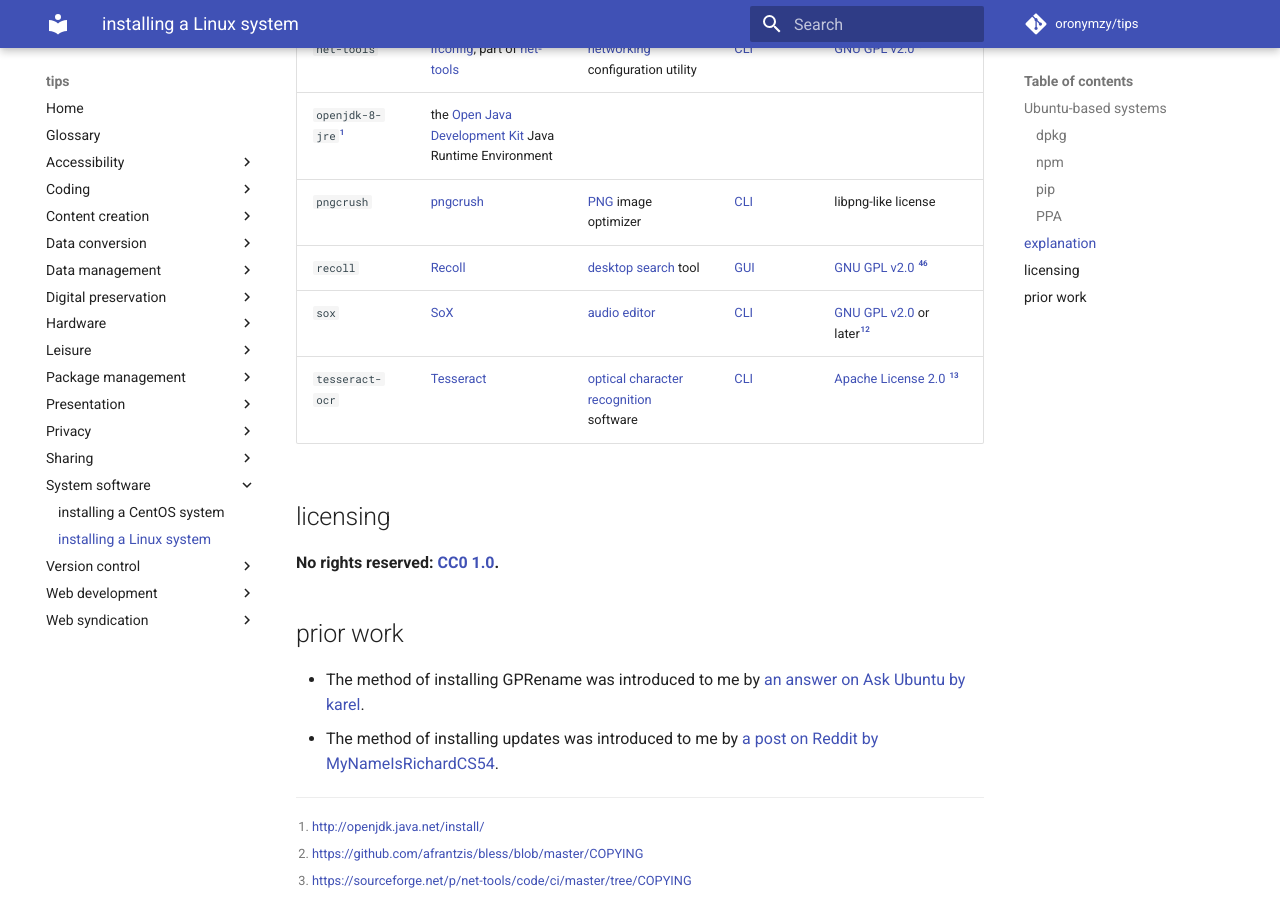
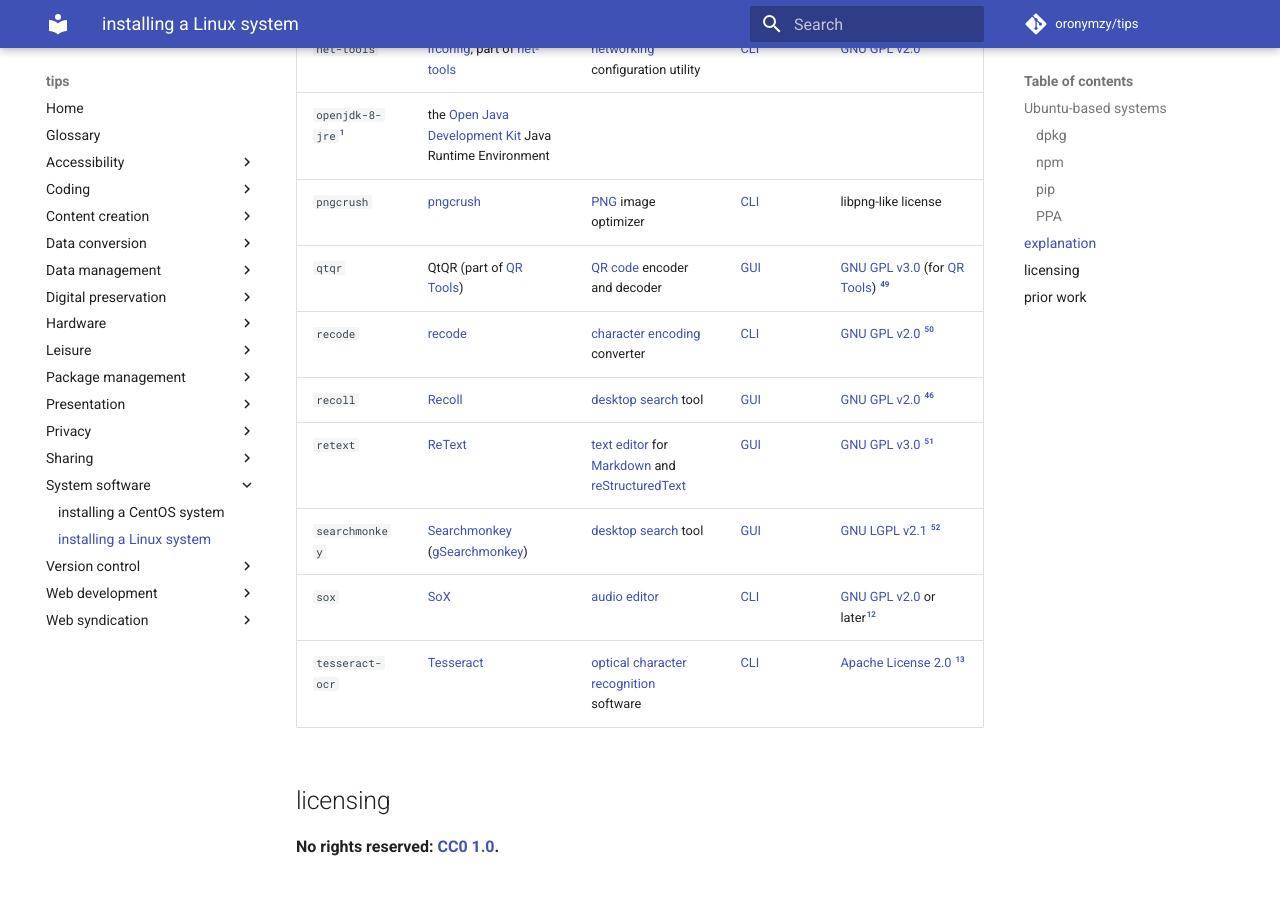
Before and after one commit to oronymzy/tips, an MkDocs documentation site: the page built from docs/insLnxS.md, in a window 1280 px wide and 900 px high, scrolled down 4184 px. Built offline with MkDocs 1.6.1 and Material for MkDocs 9.7.7, drawn with Linux system fonts in a browser that asks for light colours; comment, search, counter and statistics services are not loaded; some of the changed text lies outside the part shown.

Commit message:
Add table rows with footnotes
Add 'QtQR', 'recode', 'ReText', and 'Searchmonkey' table rows, with
footnotes and hyperlinks, in 'explanation' section.
Prettify table by aligning vertical bars.

```diff
--- a/docs/insLnxS.md
+++ b/docs/insLnxS.md
@@ -45,63 +45,67 @@ For Lubuntu, install additional packages using `sudo apt install dolphin kate op
 
     This is an incomplete explanation.
 
-| package name                   | program name                                             | program category                             | [interface]    | licensing
-|:-------------------------------|:---------------------------------------------------------|:---------------------------------------------|:---------------|:-
-| `audacity`                     | [Audacity]                                               | [audio editor]                               | [GUI]          | [GNU GPL v2.0] [^insLnxS6]
-| `bless`                        | [Bless]                                                  | [hex editor]                                 | [GUI]          | [GNU GPL v2.0] [^insLnxS2]
-| `cheese`                       | [Cheese]                                                 | [webcam] software                            | [GUI]          | [GNU GPL v2.0] [^insLnxS7]
-| `codeblocks`                   | [Code::Blocks]                                           | [IDE]                                        | [GUI]          | [GNU GPL v3.0] [^insLnxS8]
-| `curl`                         | [Curl]                                                   | data transfer tool                           | [CLI]          | MIT/X-inspired license[^insLnxS10]
-| `duc`                          | [Duc]                                                    | [computer data storage] analyzer             | [CLI] or [GUI] | [GNU GPL v3.0] [^insLnxS47]
-| `easytag`                      | [EasyTag]                                                | [tag editor]                                 | [GUI]          | [GNU GPL v2.0] or later[^insLnxS14]
-| `espeak-ng`                    | [eSpeak NG]                                              | [speech synthesis]                           | [CLI]          | [GNU GPL v3.0] [^insLnxS23]
-| `exfat-fuse` and `exfat-utils` | [exfat]                                                  | [exFAT] [file system] implementation         |                | [GNU GPL v2.0] [^insLnxS15]
-| `exiftool`                     | [ExifTool]                                               | [tag editor]                                 | [CLI]          | [GNU GPL v1.0] or later[^insLnxS16]
-| `extundelete`                  | [extundelete]                                            | [undeletion] software                        | [CLI]          | [GNU GPL v2.0] [^insLnxS17]
-| `eyed3`                        | [eyeD3]                                                  | [tag editor]                                 | [GUI]          | [GNU GPL v3.0] [^insLnxS18]
-| `festival`                     | [Festival Speech Synthesis System]                       | [speech synthesis]                           | [CLI]          | MIT-like license[^insLnxS11]
-| `filelight`                    | [Filelight]                                              | [computer data storage] analyzer             | [GUI]          | [GNU GPL v2.0] [^insLnxS19]
-| `filezilla`                    | [FileZilla]                                              | [FTP] software                               | [GUI]          | [GNU GPL v2.0] or later[^insLnxS20]
-| `flac`                         | [FLAC]                                                   | [lossless] [audio] compression [codec]       | [CLI]          | [GNU GPL] [^insLnxS21]
-| `focuswriter`                  | [FocusWriter]                                            | [word processor]                             | [GUI]          | [GNU GPL v3.0] [^insLnxS22]
-| `gedit`                        | [gedit]                                                  | [text editor]                                | [GUI]          | [GNU GPL v2.0] [^insLnxS24]
-| `gimp`                         | [GIMP]                                                   | [raster graphics editor]                     | [GUI]          | [GNU GPL v3.0] [^insLnxS25]
-| `git-cola`                     | [Git Cola]                                               | [version control] software                   | [GUI]          | [GNU GPL v2.0] [^insLnxS9]
-| `gnome-disk-utility`           | [gnome-disk-utility]                                     | [disk utility] package                       | [GUI]          | [GNU GPL v2.0] [^insLnxS26]
-| `gnome-terminal`               | [GNOME Terminal]                                         | [terminal emulator]                          | [GUI]          | [GNU GPL v3.0] [^insLnxS27]
-| `gnumeric`                     | [Gnumeric]                                               | [spreadsheet]                                | [GUI]          | [GNU GPL v3.0] [^insLnxS28]
-| `gparted`                      | [GParted]                                                | [partition editor]                           | [GUI]          | [GNU GPL v2.0] [^insLnxS29]
-| `gprename`                     | [GPRename]                                               | [batch renamer]                              | [GUI]          | [GNU GPL v3.0] [^insLnxS4]
-| `graphviz`                     | [Graphviz]                                               | [graph visualization]                        | [CLI]          | [Eclipse Public License 1.0] [^insLnxS30] [^insLnxS31]
-| `grsync`                       | [Grsync]                                                 | [file synchronization]                       | [GUI]          | [GNU GPL v2.0] [^insLnxS32]
-| `gsmartcontrol`                | [GSmartControl]                                          | [computer data storage] analyzer             | [GUI]          | [GNU GPL v2.0] or [GNU GPL v3.0] [^insLnxS48]
-| `idle`                         | [IDLE]                                                   | [IDE]                                        | [GUI]          | [PSFL] [^insLnxS33]
-| `imagemagick`                  | [ImageMagick]                                            | image manipulation                           | [CLI]          | [ImageMagick License] [^insLnxS34]
-| `inkscape`                     | [Inkscape]                                               | [vector graphics editor]                     | [GUI]          | [GNU GPL v3.0] or later[^insLnxS35]
-| `jekyll`                       | [Jekyll]                                                 | [static site generator]                      | [CLI]          | [MIT License] [^insLnxS36]
-| `jq`                           | [jq]                                                     | [JSON] processor                             | [CLI]          | [MIT License] for code and [CC BY 3.0] for documentation[^insLnxS37]
-| `krename`                      | [KRename]                                                | [batch renamer]                              | [GUI]          | [GNU GPL v2.0] [^insLnxS5]
-| `lftp`                         | [LFTP]                                                   | [file transfer] program                      | [CLI]          | [GNU GPL v3.0] [^insLnxS38]
-| `lolcat`                       | [lolcat]                                                 | [toy program] for text colorization          | [CLI]          | unknown license[^insLnxS39]
-| `lynx`                         | [Lynx]                                                   | [text-based web browser]                     | [CLI]          | [GNU GPL v2.0] [^insLnxS40]
-| `mediainfo`                    | [MediaInfo]                                              | video file and audio file metadata displayer | [CLI]          | [BSD 2-Clause license] [^insLnxS41] [^insLnxS42]
-| `meld`                         | [Meld]                                                   | [file comparison]                            | [GUI]          | [GNU GPL v2.0] [^insLnxS43]
-| `moreutils`                    | sponge, part of [moreutils]                              | [standard stream] utility                    | [CLI]          | various licenses (sponge is licensed [GNU GPL v2.0] [^insLnxS44])
-| `ncdu`                         | [Ncdu]                                                   | [computer data storage] analyzer             | [CLI]          | [MIT License] [^insLnxS45]
-| `net-tools`                    | [ifconfig], part of [net-tools]                          | [networking] configuration utility           | [CLI]          | [GNU GPL v2.0] [^insLnxS3]
+| package name                   | program name                                             | program category                                    | [interface]    | licensing
+|:-------------------------------|:---------------------------------------------------------|:----------------------------------------------------|:---------------|:-
+| `audacity`                     | [Audacity]                                               | [audio editor]                                      | [GUI]          | [GNU GPL v2.0] [^insLnxS6]
+| `bless`                        | [Bless]                                                  | [hex editor]                                        | [GUI]          | [GNU GPL v2.0] [^insLnxS2]
+| `cheese`                       | [Cheese]                                                 | [webcam] software                                   | [GUI]          | [GNU GPL v2.0] [^insLnxS7]
+| `codeblocks`                   | [Code::Blocks]                                           | [IDE]                                               | [GUI]          | [GNU GPL v3.0] [^insLnxS8]
+| `curl`                         | [Curl]                                                   | data transfer tool                                  | [CLI]          | MIT/X-inspired license[^insLnxS10]
+| `duc`                          | [Duc]                                                    | [computer data storage] analyzer                    | [CLI] or [GUI] | [GNU GPL v3.0] [^insLnxS47]
+| `easytag`                      | [EasyTag]                                                | [tag editor]                                        | [GUI]          | [GNU GPL v2.0] or later[^insLnxS14]
+| `espeak-ng`                    | [eSpeak NG]                                              | [speech synthesis]                                  | [CLI]          | [GNU GPL v3.0] [^insLnxS23]
+| `exfat-fuse` and `exfat-utils` | [exfat]                                                  | [exFAT] [file system] implementation                |                | [GNU GPL v2.0] [^insLnxS15]
+| `exiftool`                     | [ExifTool]                                               | [tag editor]                                        | [CLI]          | [GNU GPL v1.0] or later[^insLnxS16]
+| `extundelete`                  | [extundelete]                                            | [undeletion] software                               | [CLI]          | [GNU GPL v2.0] [^insLnxS17]
+| `eyed3`                        | [eyeD3]                                                  | [tag editor]                                        | [GUI]          | [GNU GPL v3.0] [^insLnxS18]
+| `festival`                     | [Festival Speech Synthesis System]                       | [speech synthesis]                                  | [CLI]          | MIT-like license[^insLnxS11]
+| `filelight`                    | [Filelight]                                              | [computer data storage] analyzer                    | [GUI]          | [GNU GPL v2.0] [^insLnxS19]
+| `filezilla`                    | [FileZilla]                                              | [FTP] software                                      | [GUI]          | [GNU GPL v2.0] or later[^insLnxS20]
+| `flac`                         | [FLAC]                                                   | [lossless] [audio] compression [codec]              | [CLI]          | [GNU GPL] [^insLnxS21]
+| `focuswriter`                  | [FocusWriter]                                            | [word processor]                                    | [GUI]          | [GNU GPL v3.0] [^insLnxS22]
+| `gedit`                        | [gedit]                                                  | [text editor]                                       | [GUI]          | [GNU GPL v2.0] [^insLnxS24]
+| `gimp`                         | [GIMP]                                                   | [raster graphics editor]                            | [GUI]          | [GNU GPL v3.0] [^insLnxS25]
+| `git-cola`                     | [Git Cola]                                               | [version control] software                          | [GUI]          | [GNU GPL v2.0] [^insLnxS9]
+| `gnome-disk-utility`           | [gnome-disk-utility]                                     | [disk utility] package                              | [GUI]          | [GNU GPL v2.0] [^insLnxS26]
+| `gnome-terminal`               | [GNOME Terminal]                                         | [terminal emulator]                                 | [GUI]          | [GNU GPL v3.0] [^insLnxS27]
+| `gnumeric`                     | [Gnumeric]                                               | [spreadsheet]                                       | [GUI]          | [GNU GPL v3.0] [^insLnxS28]
+| `gparted`                      | [GParted]                                                | [partition editor]                                  | [GUI]          | [GNU GPL v2.0] [^insLnxS29]
+| `gprename`                     | [GPRename]                                               | [batch renamer]                                     | [GUI]          | [GNU GPL v3.0] [^insLnxS4]
+| `graphviz`                     | [Graphviz]                                               | [graph visualization]                               | [CLI]          | [Eclipse Public License 1.0] [^insLnxS30] [^insLnxS31]
+| `grsync`                       | [Grsync]                                                 | [file synchronization]                              | [GUI]          | [GNU GPL v2.0] [^insLnxS32]
+| `gsmartcontrol`                | [GSmartControl]                                          | [computer data storage] analyzer                    | [GUI]          | [GNU GPL v2.0] or [GNU GPL v3.0] [^insLnxS48]
+| `idle`                         | [IDLE]                                                   | [IDE]                                               | [GUI]          | [PSFL] [^insLnxS33]
+| `imagemagick`                  | [ImageMagick]                                            | image manipulation                                  | [CLI]          | [ImageMagick License] [^insLnxS34]
+| `inkscape`                     | [Inkscape]                                               | [vector graphics editor]                            | [GUI]          | [GNU GPL v3.0] or later[^insLnxS35]
+| `jekyll`                       | [Jekyll]                                                 | [static site generator]                             | [CLI]          | [MIT License] [^insLnxS36]
+| `jq`                           | [jq]                                                     | [JSON] processor                                    | [CLI]          | [MIT License] for code and [CC BY 3.0] for documentation[^insLnxS37]
+| `krename`                      | [KRename]                                                | [batch renamer]                                     | [GUI]          | [GNU GPL v2.0] [^insLnxS5]
+| `lftp`                         | [LFTP]                                                   | [file transfer] program                             | [CLI]          | [GNU GPL v3.0] [^insLnxS38]
+| `lolcat`                       | [lolcat]                                                 | [toy program] for text colorization                 | [CLI]          | unknown license[^insLnxS39]
+| `lynx`                         | [Lynx]                                                   | [text-based web browser]                            | [CLI]          | [GNU GPL v2.0] [^insLnxS40]
+| `mediainfo`                    | [MediaInfo]                                              | video file and audio file metadata displayer        | [CLI]          | [BSD 2-Clause license] [^insLnxS41] [^insLnxS42]
+| `meld`                         | [Meld]                                                   | [file comparison]                                   | [GUI]          | [GNU GPL v2.0] [^insLnxS43]
+| `moreutils`                    | sponge, part of [moreutils]                              | [standard stream] utility                           | [CLI]          | various licenses (sponge is licensed [GNU GPL v2.0] [^insLnxS44])
+| `ncdu`                         | [Ncdu]                                                   | [computer data storage] analyzer                    | [CLI]          | [MIT License] [^insLnxS45]
+| `net-tools`                    | [ifconfig], part of [net-tools]                          | [networking] configuration utility                  | [CLI]          | [GNU GPL v2.0] [^insLnxS3]
 | `openjdk-8-jre`[^insLnxS1]     | the [Open Java Development Kit] Java Runtime Environment
-| `pngcrush`                     | [pngcrush]                                               | [PNG] image optimizer                        | [CLI]          | libpng-like license
-| `recoll`                       | [Recoll]                                                 | [desktop search] tool                        | [GUI]          | [GNU GPL v2.0] [^insLnxS46]
-| `sox`                          | [SoX]                                                    | [audio editor]                               | [CLI]          | [GNU GPL v2.0] or later[^insLnxS12]
-| `tesseract-ocr`                | [Tesseract]                                              | [optical character recognition] software     | [CLI]          | [Apache License 2.0] [^insLnxS13]
+| `pngcrush`                     | [pngcrush]                                               | [PNG] image optimizer                               | [CLI]          | libpng-like license
+| `qtqr`                         | QtQR (part of [QR Tools])                                | [QR code] encoder and decoder                       | [GUI]          | [GNU GPL v3.0] (for [QR Tools]) [^insLnxS49]
+| `recode`                       | [recode]                                                 | [character encoding] converter                      | [CLI]          | [GNU GPL v2.0] [^insLnxS50]
+| `recoll`                       | [Recoll]                                                 | [desktop search] tool                               | [GUI]          | [GNU GPL v2.0] [^insLnxS46]
+| `retext`                       | [ReText]                                                 | [text editor] for [Markdown] and [reStructuredText] | [GUI]   | [GNU GPL v3.0] [^insLnxS51]
+| `searchmonkey`                 | [Searchmonkey] ([gSearchmonkey])                         | [desktop search] tool                               | [GUI]          | [GNU LGPL v2.1] [^insLnxS52]
+| `sox`                          | [SoX]                                                    | [audio editor]                                      | [CLI]          | [GNU GPL v2.0] or later[^insLnxS12]
+| `tesseract-ocr`                | [Tesseract]                                              | [optical character recognition] software            | [CLI]          | [Apache License 2.0] [^insLnxS13]
 
 [Apache License 2.0]: https://choosealicense.com/licenses/apache-2.0/
 [Audacity]: https://www.audacityteam.org/
 [BSD 2-Clause license]: https://choosealicense.com/licenses/bsd-2-clause/
 [Bless]: https://github.com/afrantzis/bless
 [CC BY 3.0]: https://creativecommons.org/licenses/by/3.0/
+[CLI]: https://en.wikipedia.org/wiki/Command-line_interface
 [Cheese]: https://wiki.gnome.org/Apps/Cheese
-[CLI]: https://en.wikipedia.org/wiki/Command-line_interface
 [Code::Blocks]: http://codeblocks.org/
 [Curl]: https://curl.haxx.se/
 [Duc]: https://duc.zevv.nl/
@@ -120,14 +124,15 @@ For Lubuntu, install additional packages using `sudo apt install dolphin kate op
 [GNU GPL v2.0]: https://choosealicense.com/licenses/gpl-2.0/
 [GNU GPL v3.0]: https://choosealicense.com/licenses/gpl-3.0/
 [GNU GPL]: http://www.gnu.org/licenses/licenses.html#GPL
+[GNU LGPL v2.1]: https://www.gnu.org/licenses/old-licenses/lgpl-2.1.en.html
 [GPRename]: http://gprename.sourceforge.net/
 [GParted]: https://gparted.sourceforge.io/
+[GSmartControl]: https://gsmartcontrol.sourceforge.io/home/index.php/
+[GUI]: https://en.wikipedia.org/wiki/Graphical_user_interface
 [Git Cola]: http://git-cola.github.io/
 [Gnumeric]: http://www.gnumeric.org/
 [Graphviz]: https://www.graphviz.org/
 [Grsync]: http://www.opbyte.it/grsync/
-[GSmartControl]: https://gsmartcontrol.sourceforge.io/home/index.php/
-[GUI]: https://en.wikipedia.org/wiki/Graphical_user_interface
 [IDE]: https://en.wikipedia.org/wiki/Integrated_development_environment
 [IDLE]: https://docs.python.org/3/library/idle.html
 [ImageMagick License]: https://imagemagick.org/script/license.php
@@ -139,18 +144,24 @@ For Lubuntu, install additional packages using `sudo apt install dolphin kate op
 [LFTP]: https://lftp.tech/
 [Lynx]: https://lynx.invisible-island.net/
 [MIT License]: https://choosealicense.com/licenses/mit/
+[Markdown]: https://en.wikipedia.org/wiki/Markdown
 [MediaInfo]: https://mediaarea.net/en/MediaInfo
 [Meld]: http://meldmerge.org/
 [Ncdu]: https://dev.yorhel.nl/ncdu
 [Open Java Development Kit]: https://en.wikipedia.org/wiki/OpenJDK
 [PNG]: https://en.wikipedia.org/wiki/Portable_Network_Graphics
 [PSFL]: https://docs.python.org/3/license.html
+[QR Tools]: https://launchpad.net/qr-tools
+[QR code]: https://en.wikipedia.org/wiki/QR_code
+[ReText]: https://github.com/retext-project/retext
 [Recoll]: https://www.lesbonscomptes.com/recoll/
+[Searchmonkey]: http://searchmonkey.embeddediq.com/
 [SoX]: http://sox.sourceforge.net/
 [Tesseract]: https://github.com/tesseract-ocr/tesseract
 [audio editor]: https://en.wikipedia.org/wiki/Audio_editing_software
 [audio]: https://en.wikipedia.org/wiki/Digital_audio
 [batch renamer]: https://en.wikipedia.org/wiki/Batch_renaming
+[character encoding]: https://en.wikipedia.org/wiki/Character_encoding
 [codec]: https://en.wikipedia.org/wiki/Codec
 [computer data storage]: https://en.wikipedia.org/wiki/Computer_data_storage
 [desktop search]: https://en.wikipedia.org/wiki/Desktop_search
@@ -164,6 +175,7 @@ For Lubuntu, install additional packages using `sudo apt install dolphin kate op
 [file synchronization]: https://en.wikipedia.org/wiki/File_synchronization
 [file system]: https://en.wikipedia.org/wiki/File_system
 [file transfer]: https://en.wikipedia.org/wiki/File_transfer
+[gSearchmonkey]: https://sourceforge.net/p/searchmonkey/GTK/ci/master/tree/README
 [gedit]: https://wiki.gnome.org/Apps/Gedit
 [gnome-disk-utility]: https://gitlab.gnome.org/GNOME/gnome-disk-utility/
 [graph visualization]: https://en.wikipedia.org/wiki/Graph_drawing
@@ -180,6 +192,8 @@ For Lubuntu, install additional packages using `sudo apt install dolphin kate op
 [partition editor]: https://en.wikipedia.org/wiki/Disk_editor#Partition_editor
 [pngcrush]: https://pmt.sourceforge.io/pngcrush/
 [raster graphics editor]: https://en.wikipedia.org/wiki/Raster_graphics_editor
+[reStructuredText]: https://en.wikipedia.org/wiki/ReStructuredText
+[recode]: https://code.launchpad.net/ubuntu/+source/recode
 [speech synthesis]: https://en.wikipedia.org/wiki/Speech_synthesis
 [spreadsheet]: https://en.wikipedia.org/wiki/Spreadsheet
 [standard stream]: https://en.wikipedia.org/wiki/Standard_streams
```
Also changed, not shown: other parts of docs/insLnxS.md (+4 -0 lines).
